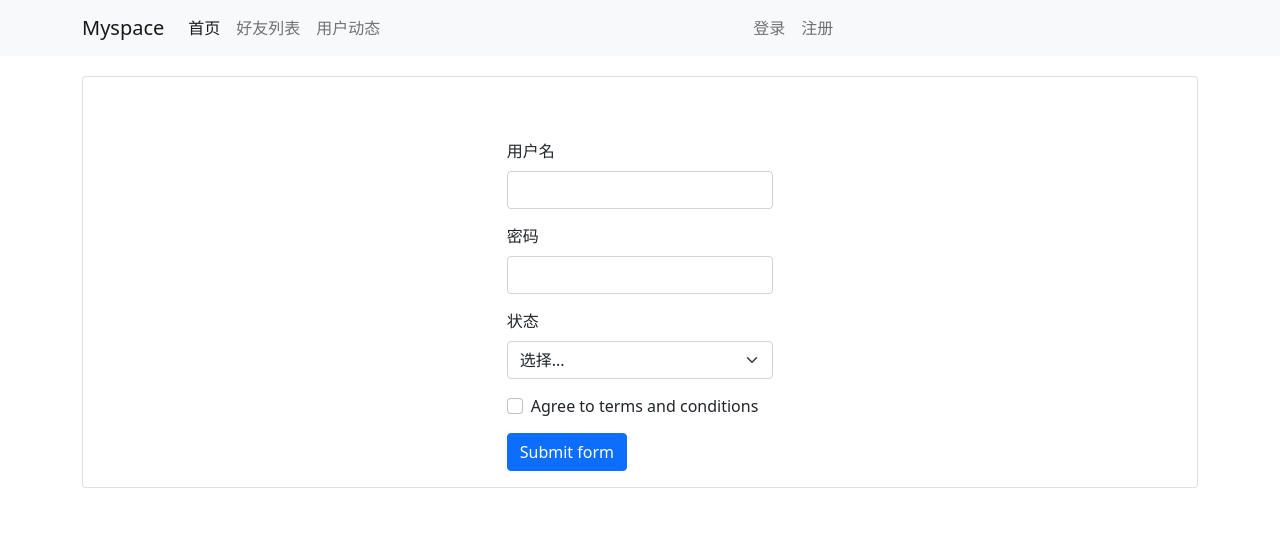
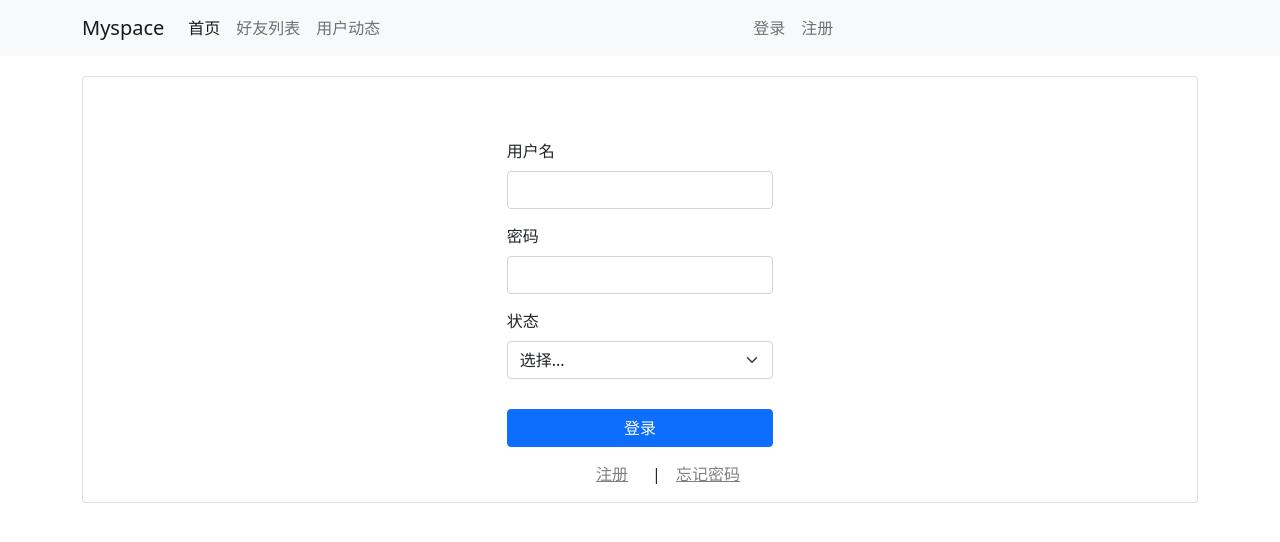
Before and after one commit to Tiebo/vue3-app, a Vue app: page /Login in a window 1280 px wide. Shown: the top 542 px of the page. Built offline with nearby package versions, Linux system fonts and the light colour scheme.

Commit message:
登录界面

```diff
--- a/package.json
+++ b/package.json
@@ -11,6 +11,7 @@
     "@popperjs/core": "^2.11.5",
     "bootstrap": "^5.1.3",
     "core-js": "^3.6.5",
+    "element-plus": "^2.2.9",
     "jquery": "^3.6.0",
     "vue": "^3.0.0",
     "vue-router": "^4.0.0-0",
--- a/src/components/Login.vue
+++ b/src/components/Login.vue
@@ -4,7 +4,7 @@
       <div class="col-md-3">
         <label for="validationCustom01" class="form-label">用户名</label>
         <input
-          type="username"
+            type="text"
             class="form-control"
             id="validationCustom01"
             value=""
@@ -34,22 +34,12 @@
         <div class="invalid-feedback">请选择有效状态.</div>
       </div>
       <div class="col-3">
-        <div class="form-check">
-          <input
-            class="form-check-input"
-            type="checkbox"
-            value=""
-            id="invalidCheck"
-            required
-          />
-          <label class="form-check-label" for="invalidCheck">
-            Agree to terms and conditions
-          </label>
-          <div class="invalid-feedback">You must agree before submitting.</div>
+        <button class="btn btn-primary" type="submit">登录</button>
       </div>
-      </div>
-      <div class="col-3">
-        <button class="btn btn-primary" type="submit">Submit form</button>
+      <div class="row">
+        <router-link class="right col-6" :to="{name : 'RegisterView'}">注册</router-link>
+        <span>|</span>
+        <router-link class="left col-5  " :to="{name : 'RegisterView'}">忘记密码</router-link>
       </div>
     </form>
   </div>
@@ -63,11 +53,29 @@ export default {
 </script>
 
 <style scoped>
+span{
+  width: 1px;
+}
+.right{
+    color: gray;
+    display: flex;
+    justify-content: right;
+}
+.left{
+  color: gray;
+  display: flex;
+  justify-content: left;
+}
+button{
+  margin-top: 15px;
+  width: 100%;
+}
+
 div {
-  margin: auto;
-  margin-top: 15px;
+  margin: 15px auto auto;
 }
 form {
   vertical-align: middle;
 }
+
 </style>
--- a/src/components/NavBar.vue
+++ b/src/components/NavBar.vue
@@ -11,10 +11,10 @@
                     <router-link class="nav-link active" aria-current="page" :to="{ name: 'HomeView' }">首页</router-link>
                 </li>
                 <li class="nav-item">
-                    <router-link class="nav-link" :to="{ name: 'FirendsList' }">好友列表</router-link>
+                    <router-link class="nav-link" :to="{ name: 'FriendsListView' }">好友列表</router-link>
                 </li>
                 <li class="nav-item">
-                    <router-link class="nav-link" :to="{ name: 'UserDynamics', params: { userId: 2 } }">用户动态</router-link>
+                    <router-link class="nav-link" :to="{ name: 'UserDynamicsView', params: { userId: 2 } }">用户动态</router-link>
                 </li>
             </ul>
             <ul class="navbar-nav me-auto mb-2 mb-lg-0">
@@ -22,7 +22,7 @@
                     <router-link class="nav-link" :to="{ name: 'LoginView' }">登录</router-link>
                 </li>
                 <li class="nav-item">
-                    <router-link class="nav-link" :to="{ name: 'Register' }">注册</router-link>
+                    <router-link class="nav-link" :to="{ name: 'RegisterView' }">注册</router-link>
                 </li>
             </ul>
         </div>
--- /dev/null
+++ b/src/components/Register.vue
@@ -0,0 +1,13 @@
+<template>
+  <h1>注册</h1>
+</template>
+
+<script>
+export default {
+  name: "Register"
+}
+</script>
+
+<style scoped>
+
+</style>
--- a/src/main.js
+++ b/src/main.js
@@ -4,5 +4,7 @@ import store from './store'
 import router from './router'
 import 'bootstrap/dist/css/bootstrap.css';
 import 'bootstrap/dist/js/bootstrap';
+import ElementPlus from 'element-plus'
+import 'element-plus/dist/index.css'
 
-createApp(App).use(router).use(store).mount('#app')
+createApp(App).use(router).use(store).use(ElementPlus).mount('#app')
--- a/src/router/index.js
+++ b/src/router/index.js
@@ -11,24 +11,24 @@ const routes = [
     component: () => import('../views/HomeView')
   },
   {
-    path: '/FirendsList/',
-    name: 'FirendsList',
-    component: () => import('../views/FirendsList')
+    path: '/FriendsList/',
+    name: 'FriendsListView',
+    component: () => import('../views/FriendsListView')
   },
   {
     path: '/UserDynamics/:userId/',
-    name: 'UserDynamics',
-    component: () => import('../views/UserDynamics')
+    name: 'UserDynamicsView',
+    component: () => import('../views/UserDynamicsView')
   },
   {
     path: '/Register/',
-    name: 'Register',
-    component: () => import('../views/Register')
+    name: 'RegisterView',
+    component: () => import('../views/RegisterView')
   },
   {
     path: '/404/',
-    name: 'NotFound',
-    component: () => import('../views/NotFound')
+    name: 'NotFoundView',
+    component: () => import('../views/NotFoundView')
   },
   {
     path: '/:catchAll(.*)',
--- a/src/views/FirendsList.vue
+++ b/src/views/FriendsListView.vue
@@ -22,7 +22,7 @@ import $ from "jquery";
 import { ref } from "vue";
 
 export default {
-  name: " FirendsList ",
+  name: " FriendsListView ",
   components: {
     Content,
   },
@@ -59,7 +59,7 @@ img {
 }
 .follow-count {
   color: gray;
-  font-size: 13 px;
+  font-size: 13px;
   height: 50%;
 }
 .card:hover {
--- a/src/views/LoginView.vue
+++ b/src/views/LoginView.vue
@@ -7,6 +7,7 @@
 <script>
 import Content from "../components/Content.vue";
 import Login from "../components/Login.vue";
+
 export default {
   name: "LoginView",
   components: {
--- a/src/views/NotFound.vue
+++ b/src/views/NotFoundView.vue
@@ -10,7 +10,7 @@ import Content from '../components/Content.vue'
 
 
 export default {
-    name: "NotFound",
+    name: "NotFoundView",
     components: {
         Content,
     }
--- a/src/views/Register.vue
+++ b/src/views/RegisterView.vue
@@ -1,18 +1,19 @@
 <template>
     <Content>
-        注册
+        <Register/>
     </Content>
 </template>
 
 
 <script>
 import Content from '../components/Content.vue'
-
+import Register from "@/components/Register";
 
 export default {
-    name: "Register",
+    name: "RegisterView",
     components: {
         Content,
+        Register
     }
 }
 </script>
--- a/src/views/UserDynamics.vue
+++ b/src/views/UserDynamicsView.vue
@@ -23,7 +23,7 @@ import UserDynamicsWrite from "../components/base/UserDynamicsWrite.vue";
 import { useRoute } from "vue-router";
 
 export default {
-  name: "UserDynamics",
+  name: "UserDynamicsView",
   components: {
     Content,
     UserDynamicInfo,
```
Also changed, not shown: 1 other file (tests, documents, lock files or other folders). Lines whose indentation alone changed are shown as unchanged.
